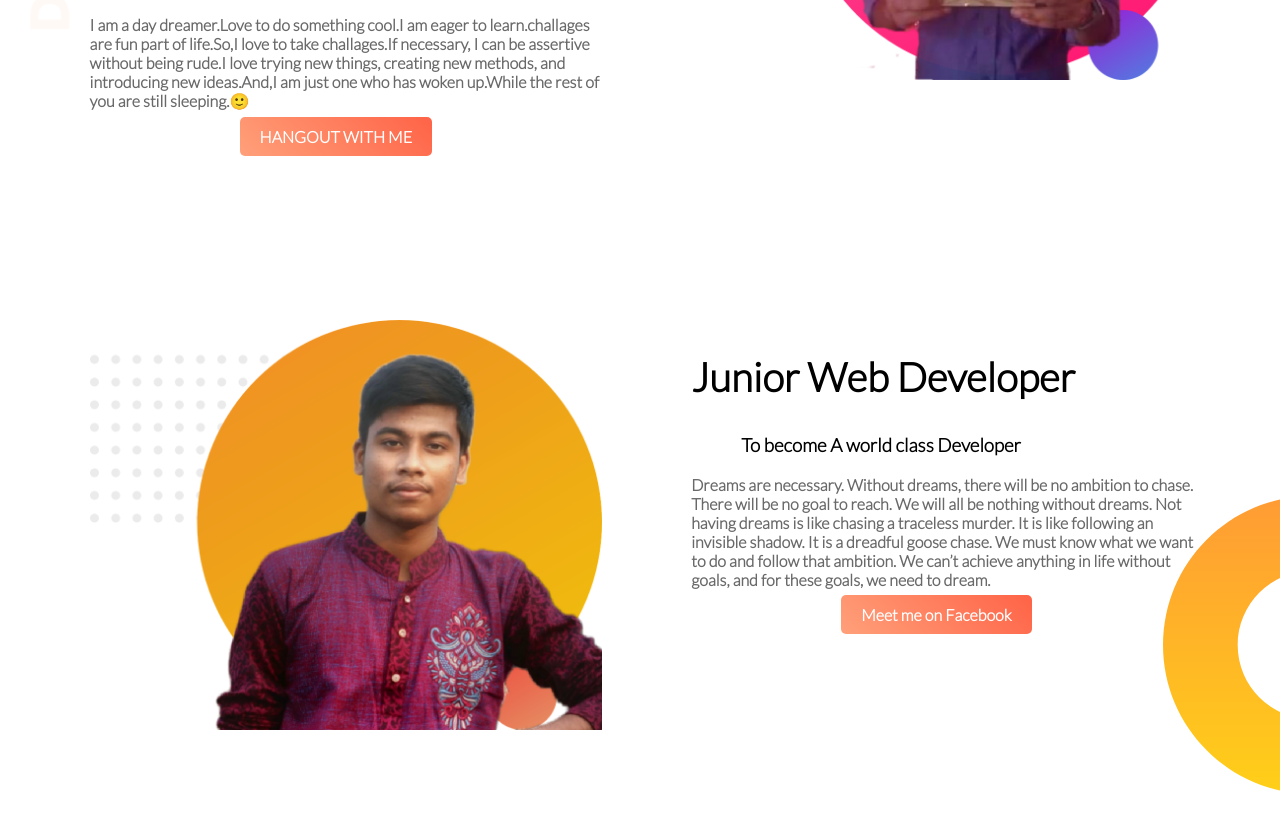
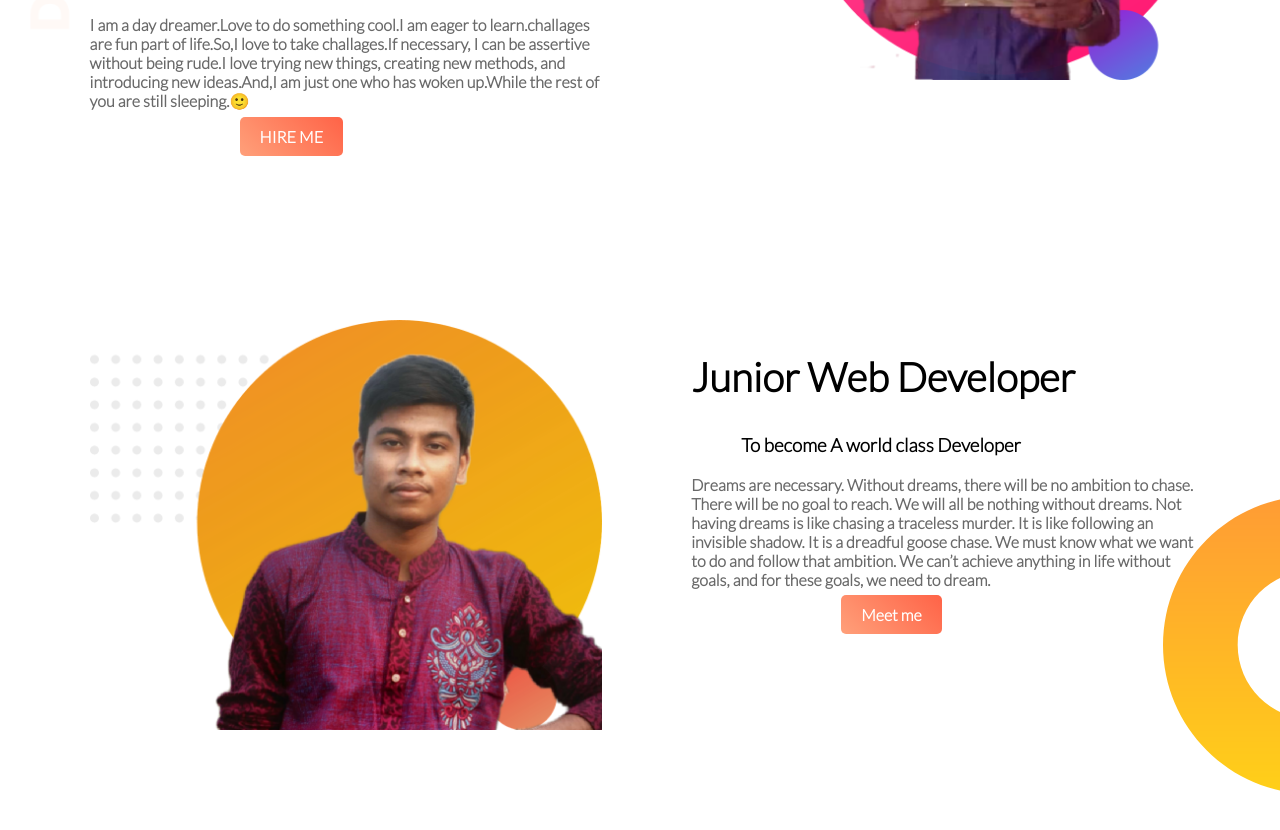
Before and after one commit to abdurasad/Web-portfolio, a plain HTML site: page index.html in a window 1280 px wide. Shown: the part 330-1160 px from the top of the page. Drawn offline with Linux system fonts and the light colour scheme.

Commit message:
Update index.html
error

```diff
--- a/index.html
+++ b/index.html
@@ -18,7 +18,7 @@
     <h3>Front-End Web Developer</h3>
     <p>I am a day dreamer.Love to do something cool.I am eager to learn.challages are fun part of life.So,I love to take challages.If necessary, I can be assertive without being rude.I love trying new things, creating new methods, and introducing new ideas.And,I am just one who has woken up.While the rest of you are still sleeping.🙂</p>
 
-    <a class="link-button" target="_blank" href="https://www.linkedin.com/in/abdur-rahman-al-asad-85a73020b/">HANGOUT WITH ME</a>
+    <a class="link-button" target="_blank" href="https://www.linkedin.com/in/abdur-rahman-al-asad-85a73020b/">HIRE ME</a>
 
 </div>
 
@@ -33,7 +33,7 @@
         <h2>Junior Web Developer</h2>
         <h3>To become A world class Developer</h3>
         <p>Dreams are necessary. Without dreams, there will be no ambition to chase. There will be no goal to reach. We will all be nothing without dreams. Not having dreams is like chasing a traceless murder. It is like following an invisible shadow. It is a dreadful goose chase. We must know what we want to do and follow that ambition. We can’t achieve anything in life without goals, and for these goals, we need to dream.</p>
-        <a class="link-button" href="https://www.facebook.com/asad.zt/">Meet me on Facebook</a>
+        <a class="link-button" href="https://www.facebook.com/asad.zt/">Meet me</a>
 
 
     </div>
```
